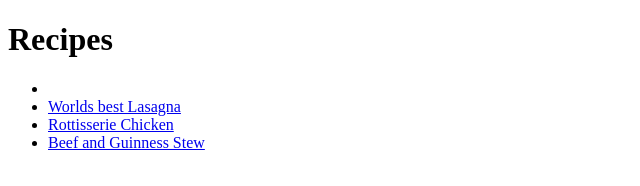
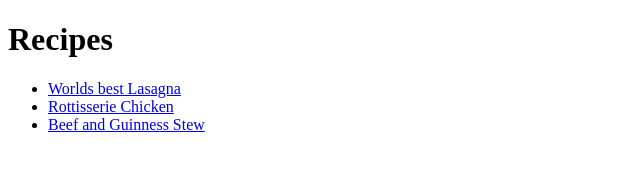
Before and after one commit to Marco-Polo-coding/odin-recipes, a plain HTML site: page index.html in a window 1280 px wide. Shown: the whole page, without its empty margins (0-640 px from the left). Drawn offline with Linux system fonts and the light colour scheme.

Commit message:
Fixed the index and added a link to the main page to the recipes

```diff
--- a/index.html
+++ b/index.html
@@ -8,12 +8,9 @@
 <body>
    <h1>Recipes</h1>
    <ul>
-    <li>
-        <li><a href="worldsBestLasagna.html">Worlds best Lasagna</a></li>
-        <li><a href="rottisserieChicken.html">Rottisserie Chicken</a></li>
-        <li><a href="beefAndGuinnessStew.html">Beef and Guinness Stew</a></li>
-
-    </li>
+    <li><a href="worldsBestLasagna.html">Worlds best Lasagna</a></li>
+    <li><a href="rottisserieChicken.html">Rottisserie Chicken</a></li>
+    <li><a href="beefAndGuinnessStew.html">Beef and Guinness Stew</a></li>
    </ul>
 </body>
 </html>
```
Also changed, not shown: beefAndGuinnessStew.html (+2 -0 lines), rottisserieChicken.html (+2 -0 lines), worldsBestLasagna.html (+2 -0 lines).
